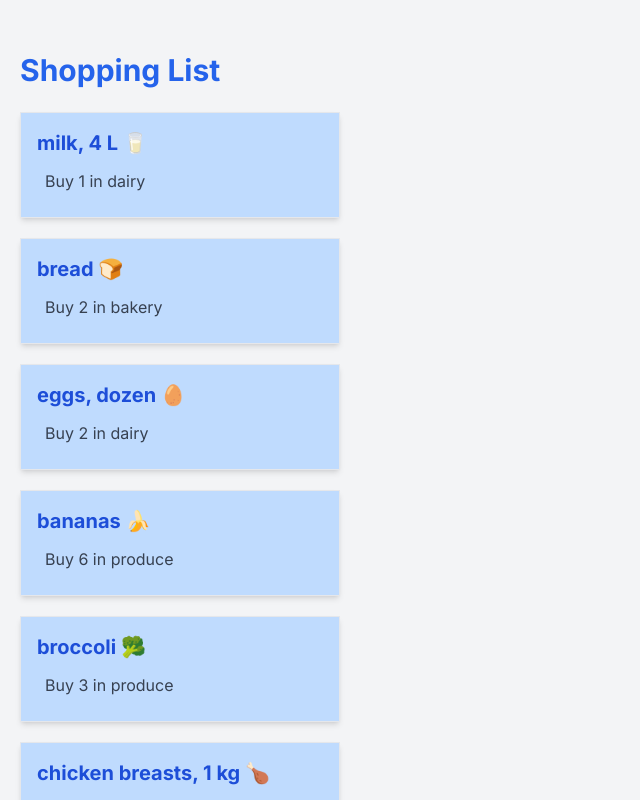
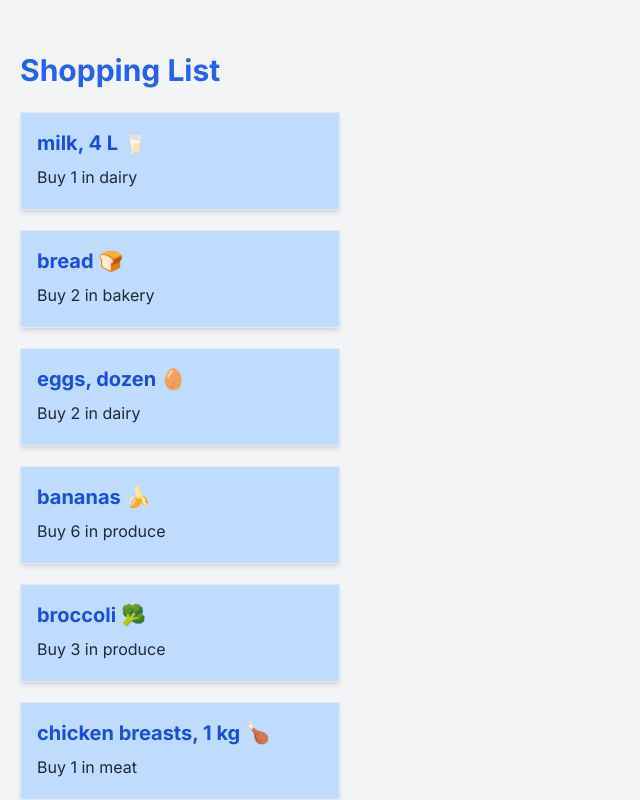
Before and after one commit to mosmee21/cprg306-assignments, a Next.js app: page /week3 in a window 1280 px wide. Shown: the top 800 px of the page, without its empty margins (0-640 px from the left). Built offline with nearby package versions, Linux system fonts and the light colour scheme.

Commit message:
styling moified

```diff
--- a/app/week3/item-list.js
+++ b/app/week3/item-list.js
@@ -74,7 +74,7 @@ function ItemList() {
     category:"household",
   };
 
-  return (
+return (
     <div>
       <Item
         name={item1.name}
--- a/app/week3/item.js
+++ b/app/week3/item.js
@@ -4,7 +4,7 @@ function Item({ name, quantity, category }) {
   return (
     <main className="bg-blue-200 border p-4 m-5  shadow-md mb-4 max-w-xs">
       <h3 className="font-bold text-xl mb-2 text-blue-700">{name}</h3>
-      <p className="text-gray-700 text-base mb-1 pl-2 py-1"> Buy {quantity} in {category}</p>
+      <p className="text-gray-800 text-base mb-1 "> Buy {quantity} in {category}</p>
     </main>
   );
 }
```
